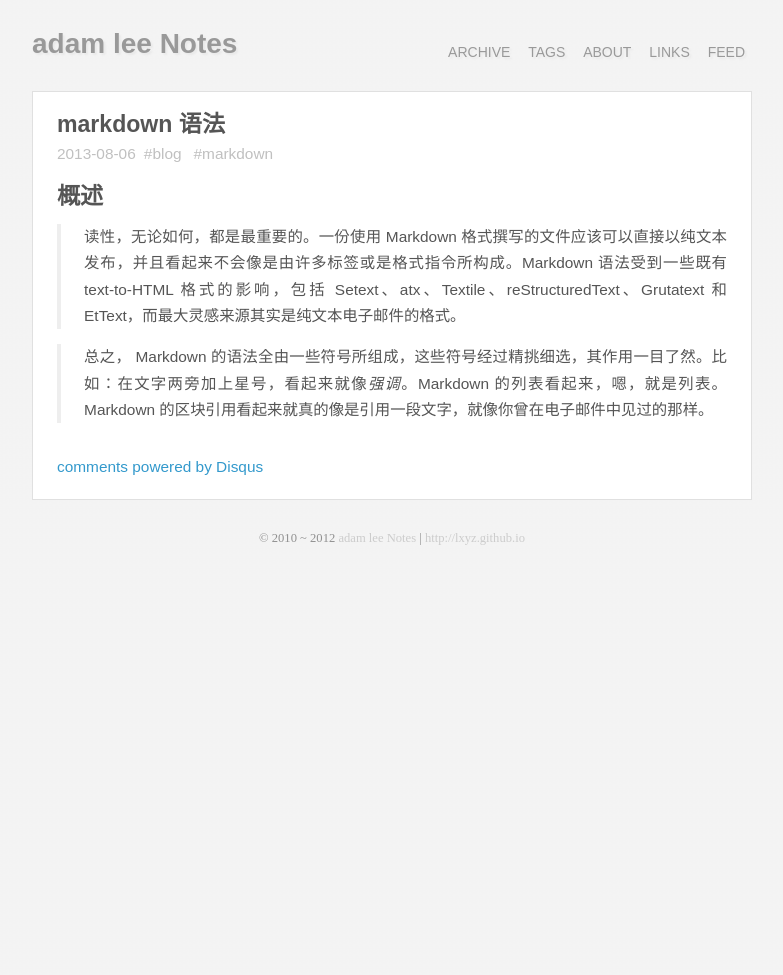
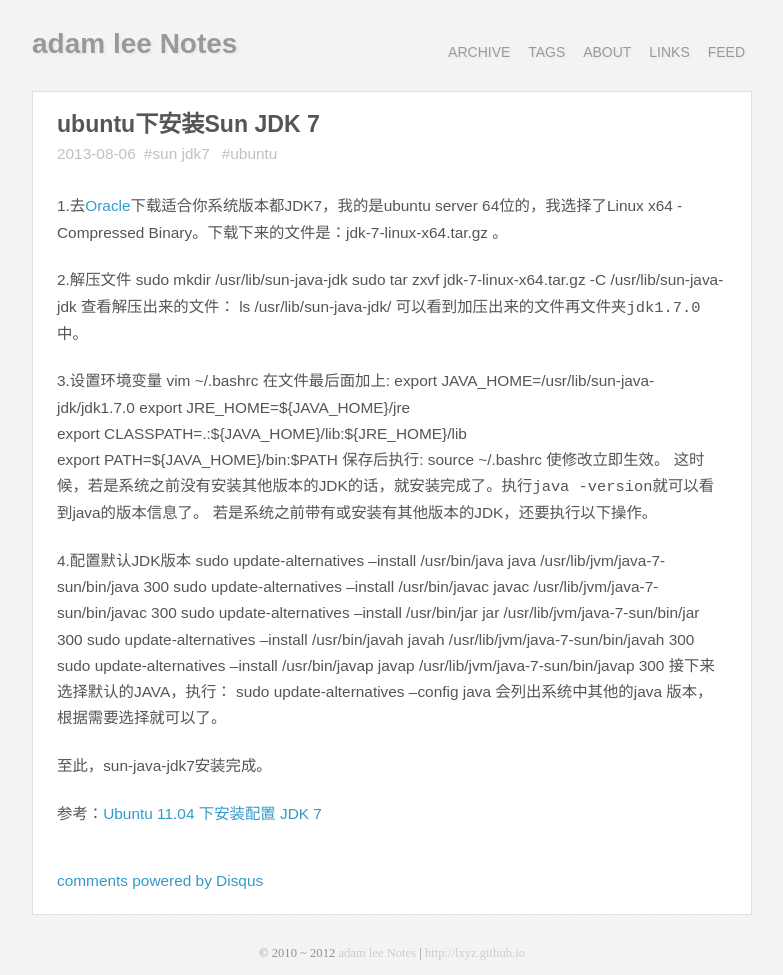
Before and after one commit to sapolang/lxyz.github.com, a Jekyll site: the page built from _posts/2013-08-06-markdown.md, in a window 1280 px wide. Shown: the whole page, without its empty margins (248-1031 px from the left). Built offline with Jekyll 4.4.1, drawn with Linux system fonts in a browser that asks for light colours; some web fonts are replaced; Markdown is read by kramdown in place of the engine named in the settings; comment, search, counter and statistics services are not loaded; before the commit the page ends 900 px from its top, so only the background shows below that.

Commit message:
markdown

```diff
--- a/_posts/2013-08-06-markdown.md
+++ b/_posts/2013-08-06-markdown.md
@@ -1,12 +1,42 @@
 ---
 layout: post
-title: markdown 语法
+title: ubuntu下安装Sun JDK 7
 tags:
- - blog
- - markdown
+ - sun jdk7
+ - ubuntu
 ---
+ 1.去[Oracle](http://www.oracle.com/technetwork/java/javase/downloads/java-se-jdk-7-download-432154.html)下载适合你系统版本都JDK7，我的是ubuntu server 64位的，我选择了Linux x64 - Compressed Binary。下载下来的文件是：jdk-7-linux-x64.tar.gz 。
 
-##概述
->读性，无论如何，都是最重要的。一份使用 Markdown 格式撰写的文件应该可以直接以纯文本发布，并且看起来不会像是由许多标签或是格式指令所构成。Markdown 语法受到一些既有 text-to-HTML 格式的影响，包括 Setext、atx、Textile、reStructuredText、Grutatext 和 EtText，而最大灵感来源其实是纯文本电子邮件的格式。
+ 2.解压文件
+    sudo mkdir /usr/lib/sun-java-jdk
+    sudo tar zxvf jdk-7-linux-x64.tar.gz -C /usr/lib/sun-java-jdk
+查看解压出来的文件：
+    ls /usr/lib/sun-java-jdk/
+可以看到加压出来的文件再文件夹`jdk1.7.0`中。
 
->总之， Markdown 的语法全由一些符号所组成，这些符号经过精挑细选，其作用一目了然。比如：在文字两旁加上星号，看起来就像*强调*。Markdown 的列表看起来，嗯，就是列表。Markdown 的区块引用看起来就真的像是引用一段文字，就像你曾在电子邮件中见过的那样。
+ 3.设置环境变量
+    vim ~/.bashrc
+在文件最后面加上:
+    export JAVA_HOME=/usr/lib/sun-java-jdk/jdk1.7.0
+    export JRE_HOME=${JAVA_HOME}/jre
+    export CLASSPATH=.:${JAVA_HOME}/lib:${JRE_HOME}/lib
+    export PATH=${JAVA_HOME}/bin:$PATH
+保存后执行:
+    source ~/.bashrc
+使修改立即生效。
+这时候，若是系统之前没有安装其他版本的JDK的话，就安装完成了。执行`java -version`就可以看到java的版本信息了。
+若是系统之前带有或安装有其他版本的JDK，还要执行以下操作。
+
+ 4.配置默认JDK版本
+    sudo update-alternatives --install /usr/bin/java java /usr/lib/jvm/java-7-sun/bin/java 300
+    sudo update-alternatives --install /usr/bin/javac javac /usr/lib/jvm/java-7-sun/bin/javac 300
+    sudo update-alternatives --install /usr/bin/jar jar /usr/lib/jvm/java-7-sun/bin/jar 300
+    sudo update-alternatives --install /usr/bin/javah javah /usr/lib/jvm/java-7-sun/bin/javah 300
+    sudo update-alternatives --install /usr/bin/javap javap /usr/lib/jvm/java-7-sun/bin/javap 300
+接下来选择默认的JAVA，执行：
+    sudo update-alternatives --config java
+会列出系统中其他的java 版本，根据需要选择就可以了。
+
+至此，sun-java-jdk7安装完成。
+
+参考：[Ubuntu 11.04 下安装配置 JDK 7](http://blog.csdn.net/yang_hui1986527/article/details/6677450)
```
